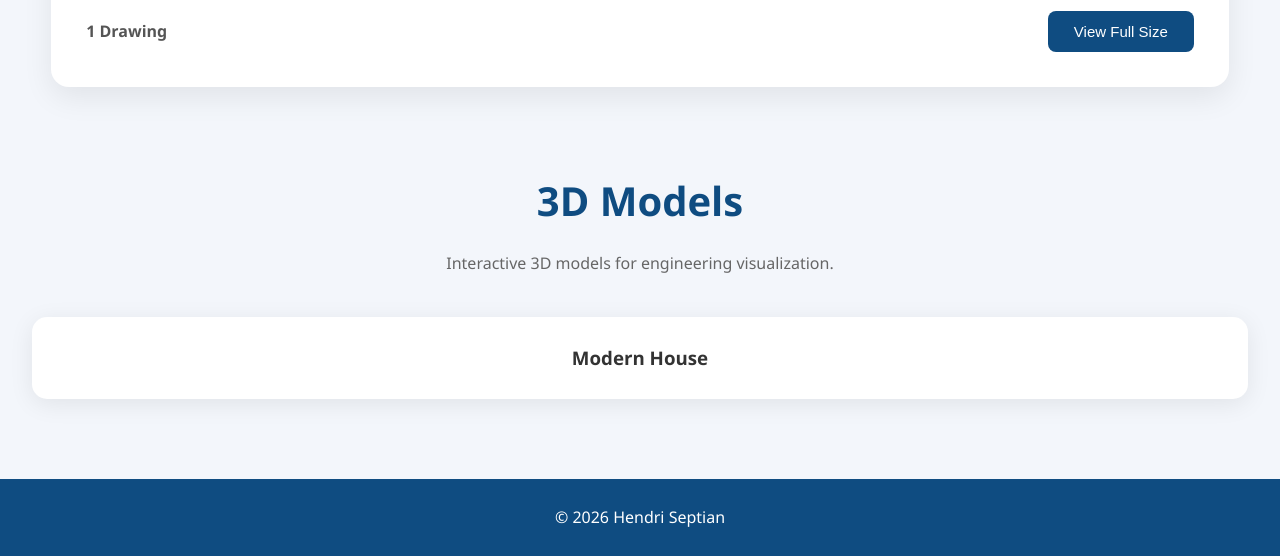
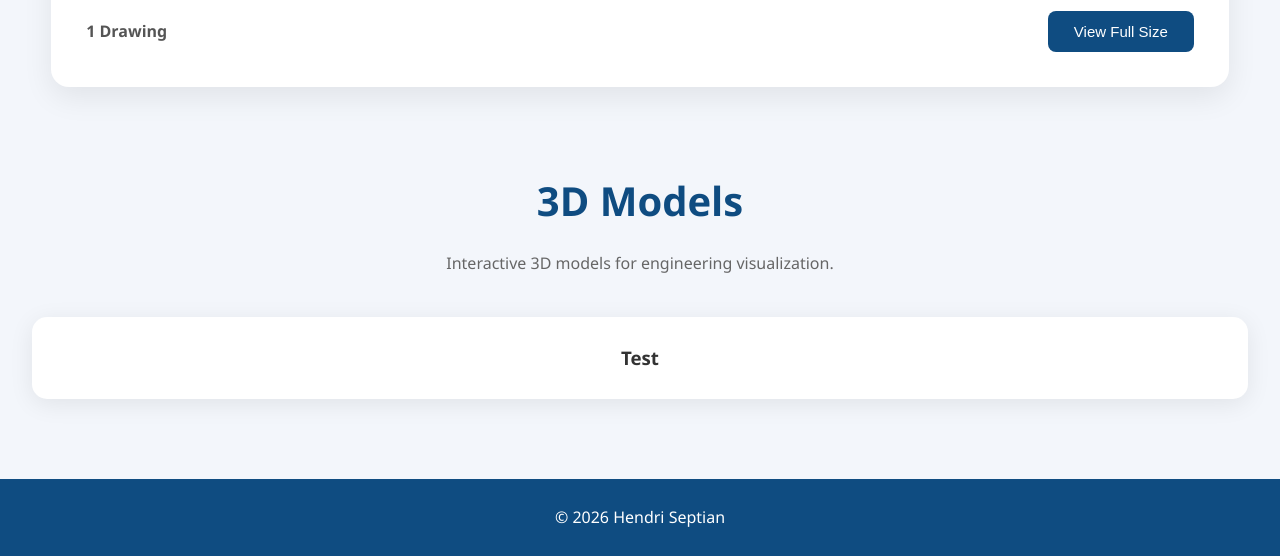
Before and after one commit to hendriseptian/engineering-portfolio, a plain HTML site: page index.html in a window 1280 px wide. Shown: the part 6871-7427 px from the top of the page. Drawn offline with nearby package versions, Linux system fonts and the light colour scheme.

Commit message:
Update index.html

```diff
--- a/index.html
+++ b/index.html
@@ -215,7 +215,7 @@
 
     <div class="model-card">
 
-        <h3>Modern House</h3>
+        <h3>Test</h3>
 
         <model-viewer
             src="models/3d-model.glb"
```
